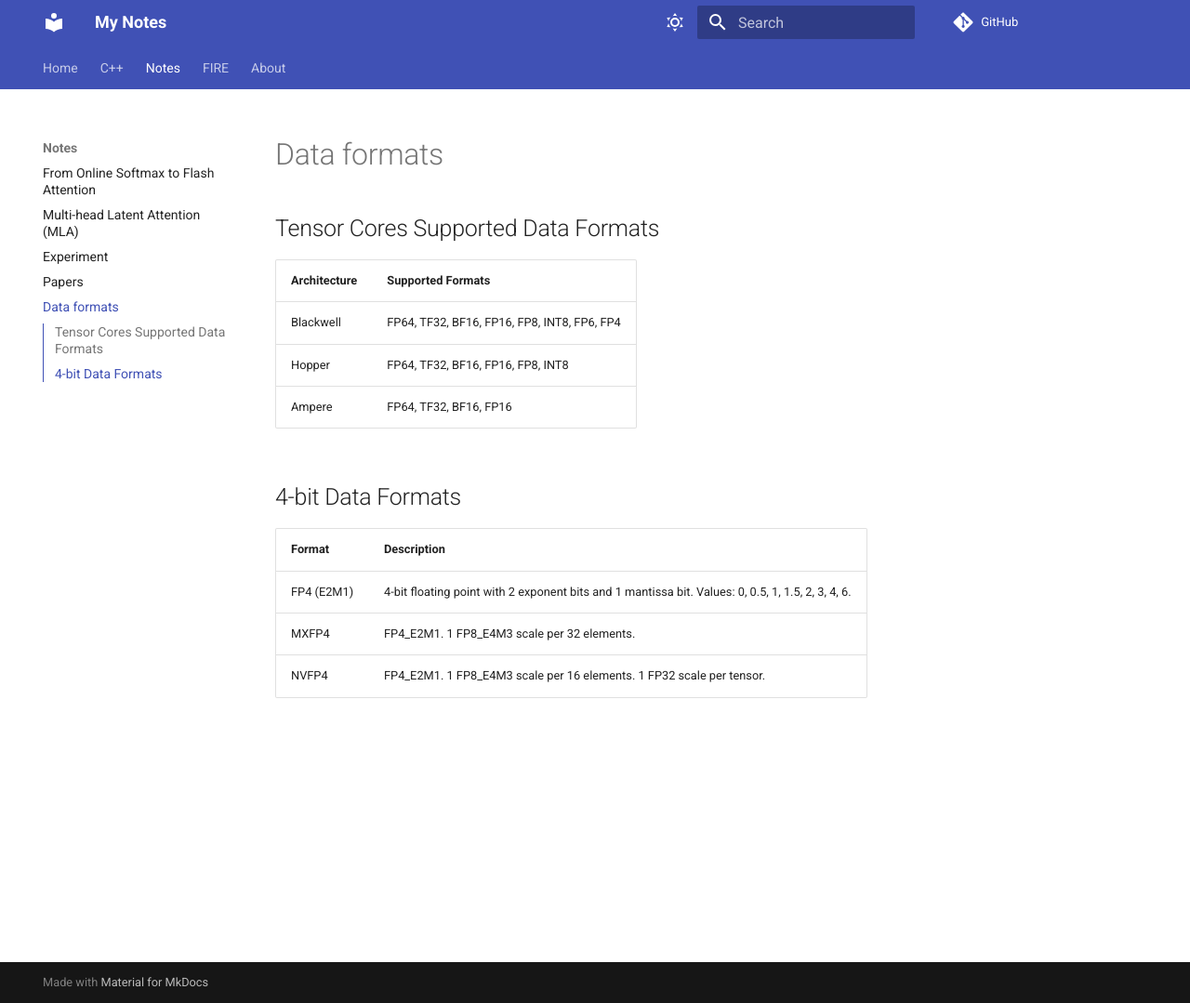
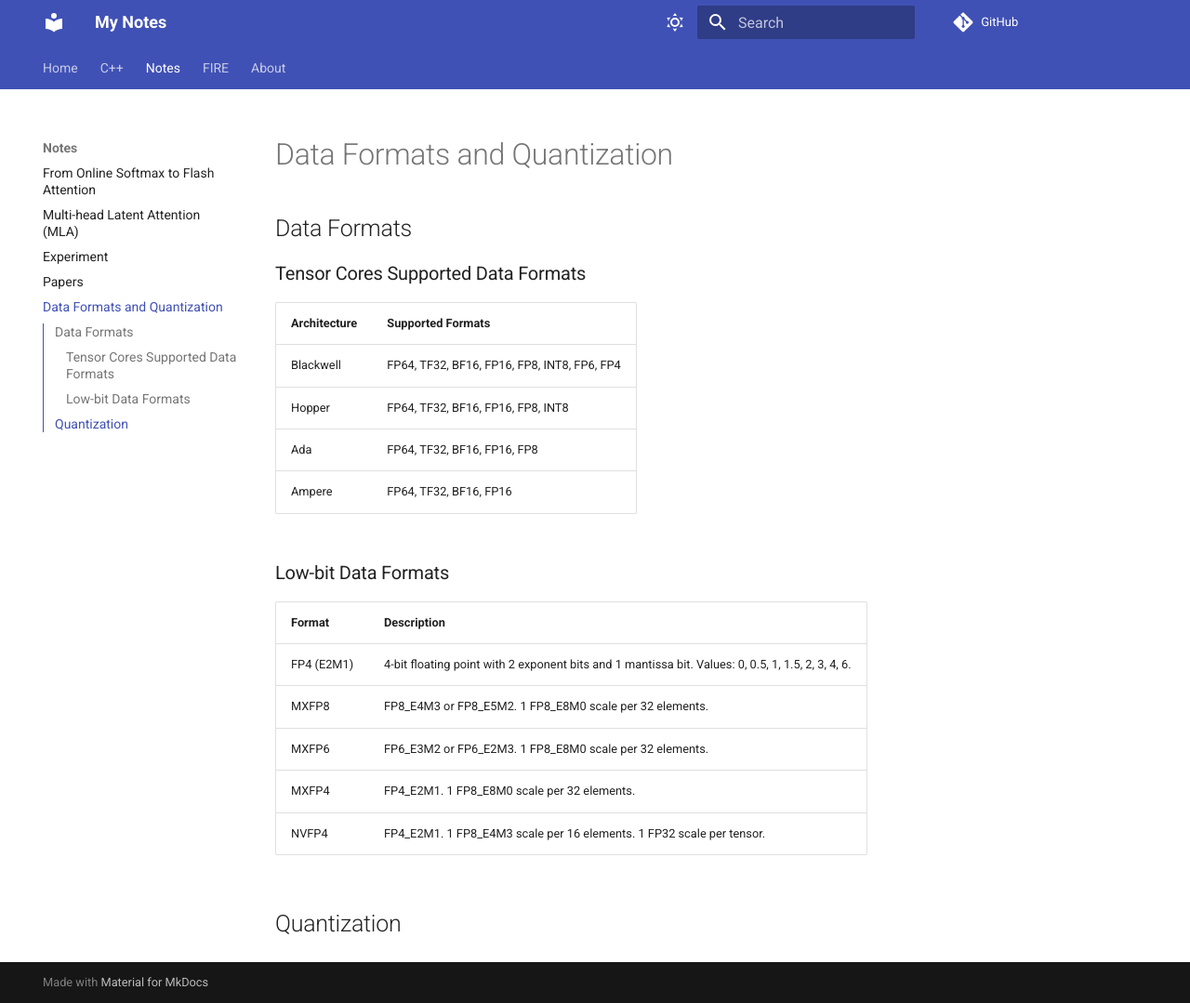
Before and after one commit to onjackay/notes, an MkDocs documentation site: the page built from docs/notes/data-formats.md, in a window 1280 px wide and 1079 px high. Shown: the whole window at 93% size. Built offline with MkDocs 1.6.1 and Material for MkDocs 9.7.7, drawn with Linux system fonts in a browser that asks for light colours; comment, search, counter and statistics services are not loaded.

Commit message:
Update data-formats.md

```diff
--- a/docs/notes/data-formats.md
+++ b/docs/notes/data-formats.md
@@ -1,17 +1,24 @@
-# Data formats
+# Data Formats and Quantization
 
-## Tensor Cores Supported Data Formats
+## Data Formats
+
+### Tensor Cores Supported Data Formats
 
 | Architecture | Supported Formats |
 |--------------|-------------------|
 | Blackwell | FP64, TF32, BF16, FP16, FP8, INT8, FP6, FP4 |
 | Hopper | FP64, TF32, BF16, FP16, FP8, INT8 |
+| Ada | FP64, TF32, BF16, FP16, FP8 |
 | Ampere | FP64, TF32, BF16, FP16 |
 
-## 4-bit Data Formats
+### Low-bit Data Formats
 
 | Format | Description |
 |--------|-------------|
 | FP4 (E2M1) | 4-bit floating point with 2 exponent bits and 1 mantissa bit. Values: 0, 0.5, 1, 1.5, 2, 3, 4, 6. |
-| MXFP4 | FP4_E2M1. 1 FP8_E4M3 scale per 32 elements. |
+| MXFP8 | FP8_E4M3 or FP8_E5M2. 1 FP8_E8M0 scale per 32 elements. |
+| MXFP6 | FP6_E3M2 or FP6_E2M3. 1 FP8_E8M0 scale per 32 elements. |
+| MXFP4 | FP4_E2M1. 1 FP8_E8M0 scale per 32 elements. |
 | NVFP4 | FP4_E2M1. 1 FP8_E4M3 scale per 16 elements. 1 FP32 scale per tensor. |
+
+## Quantization
```
